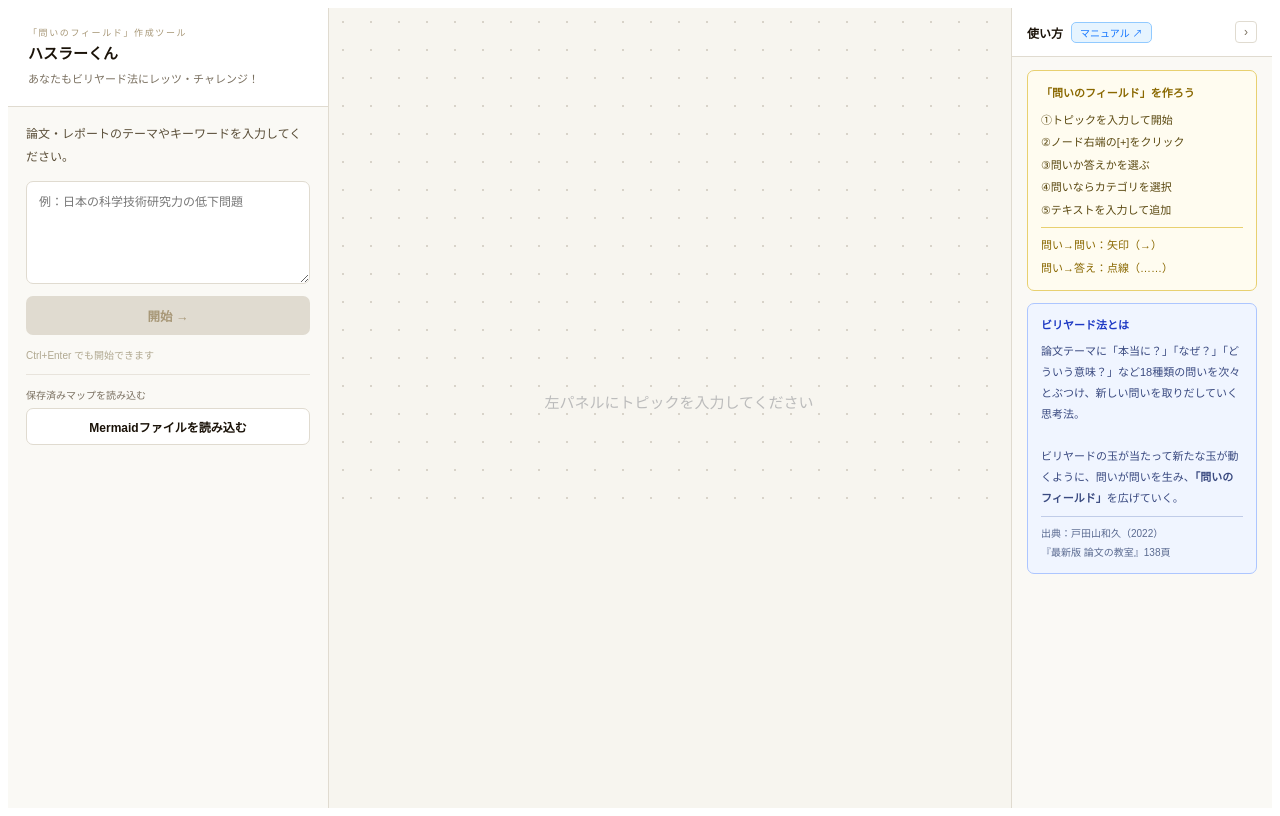
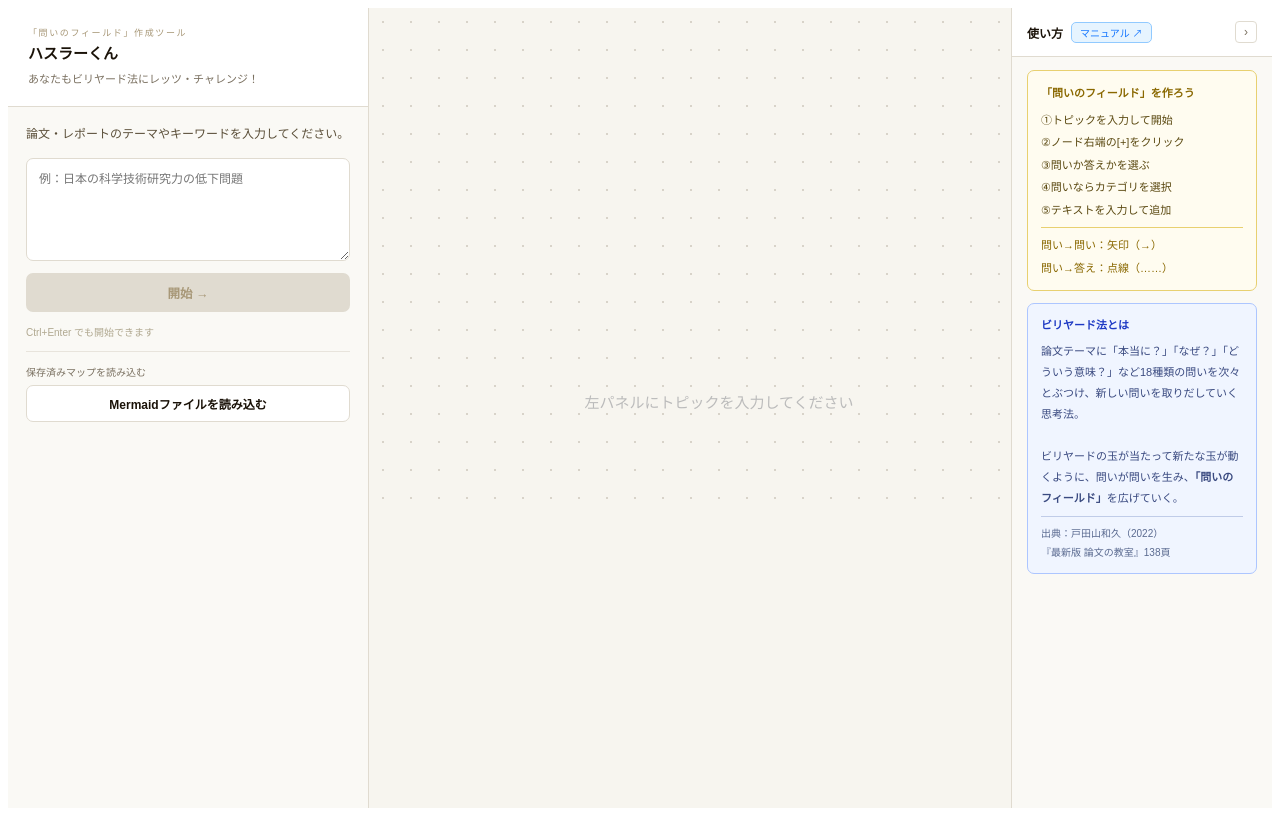
Before and after one commit to u-labo/hassler, a React (Vite) app: page / in a window 1280 px wide. Built offline with nearby package versions, Linux system fonts and the light colour scheme.

Commit message:
さらに左右ペイン幅を拡大した。

```diff
--- a/src/App.jsx
+++ b/src/App.jsx
@@ -611,7 +611,7 @@ export default function App() {
   return (
     <div style={{ display:'flex', height:'100vh', overflow:'hidden', fontFamily:DISPLAY_FONT, background:'#f7f5ef' }}>
 
-      <div style={{ width:'320px', minWidth:'320px', background:'#faf9f5', borderRight:bdr, display:'flex', flexDirection:'column', overflow:'hidden' }}>
+      <div style={{ width:'360px', minWidth:'360px', background:'#faf9f5', borderRight:bdr, display:'flex', flexDirection:'column', overflow:'hidden' }}>
 
         <div style={{ padding:'18px 20px', borderBottom:bdr, background:'#fff' }}>
           <p style={{ fontSize:'9px', color:'#a89878', letterSpacing:'0.18em', margin:'0 0 4px', fontFamily:'monospace' }}>「問いのフィールド」作成ツール</p>
```
